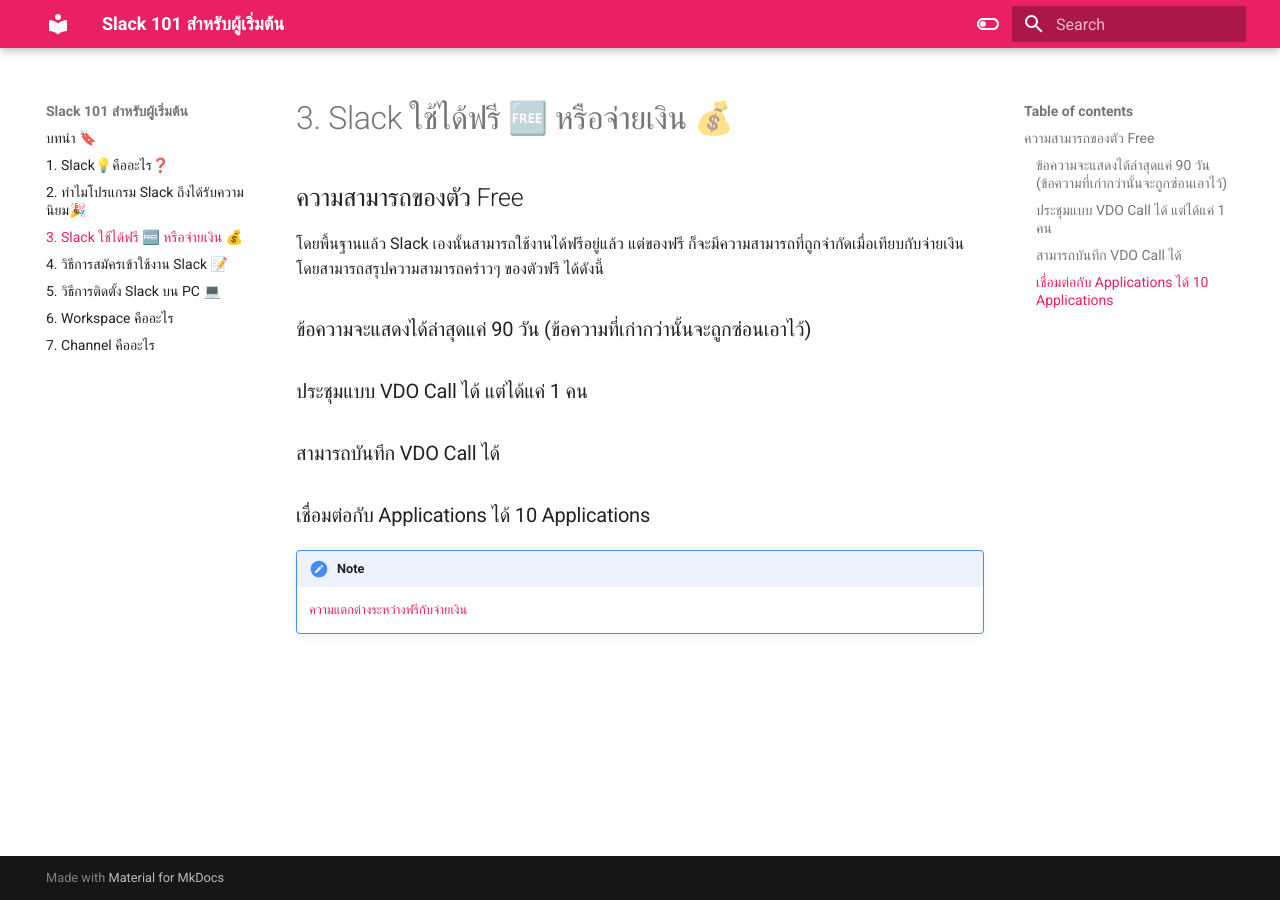
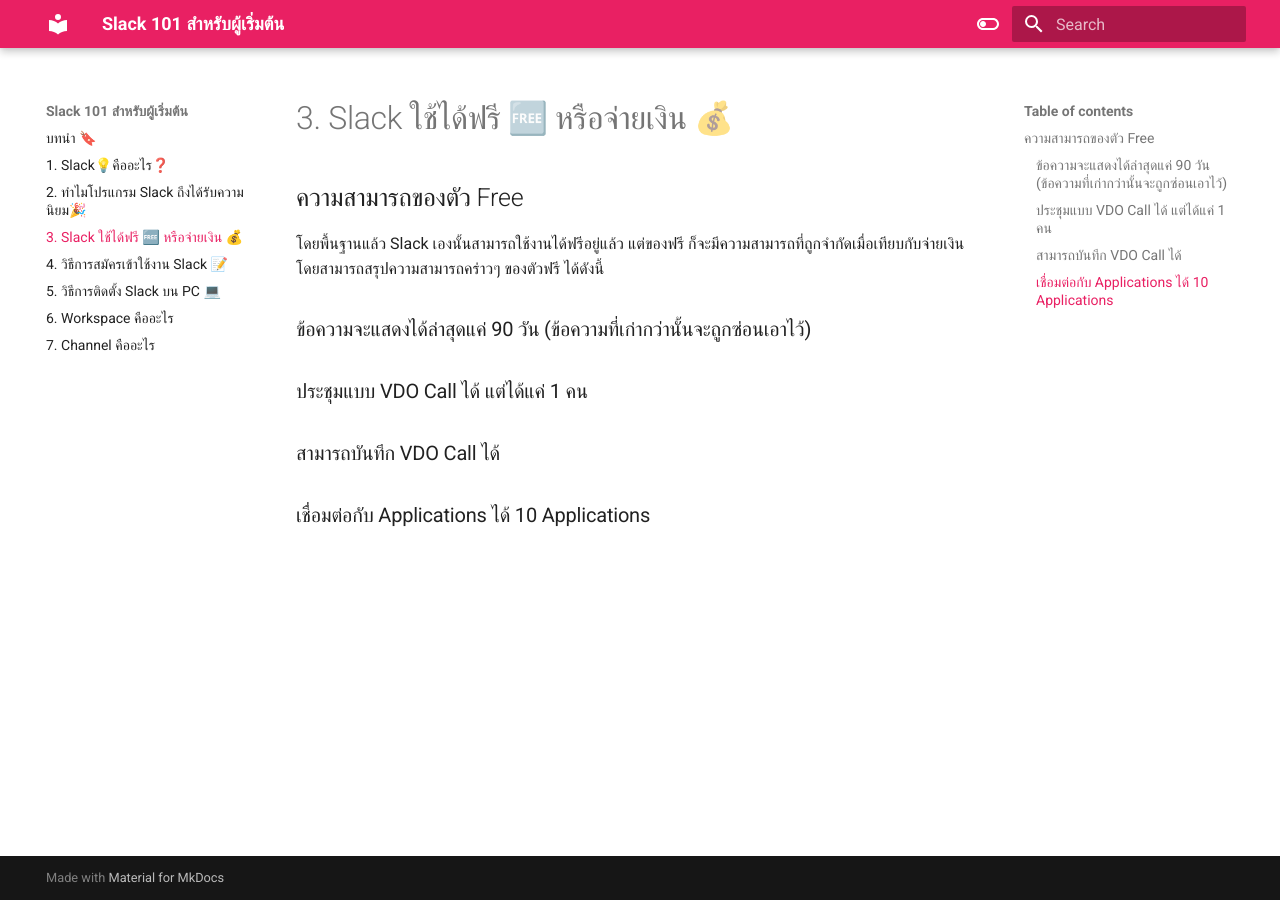
Before and after one commit to luckkrit/slack101, an MkDocs documentation site: the page built from docs/003-slack-ฟรี-จ่ายเงิน.md, in a window 1280 px wide. Built offline with MkDocs 1.6.1 and Material for MkDocs 9.7.7, drawn with Linux system fonts in a browser that asks for light colours.

Commit message:
vault backup: 2023-01-04 10:27:49

```diff
--- a/docs/003-slack-ฟรี-จ่ายเงิน.md
+++ b/docs/003-slack-ฟรี-จ่ายเงิน.md
@@ -8,6 +8,3 @@
 ### ประชุมแบบ VDO Call ได้ แต่ได้แค่ 1 คน
 ### สามารถบันทึก VDO Call ได้
 ### เชื่อมต่อกับ Applications ได้ 10 Applications
-
-!!! note
-    [ความแตกต่างระหว่างฟรีกับจ่ายเงิน](https://slack.com/pricing/paid-vs-free)
```
